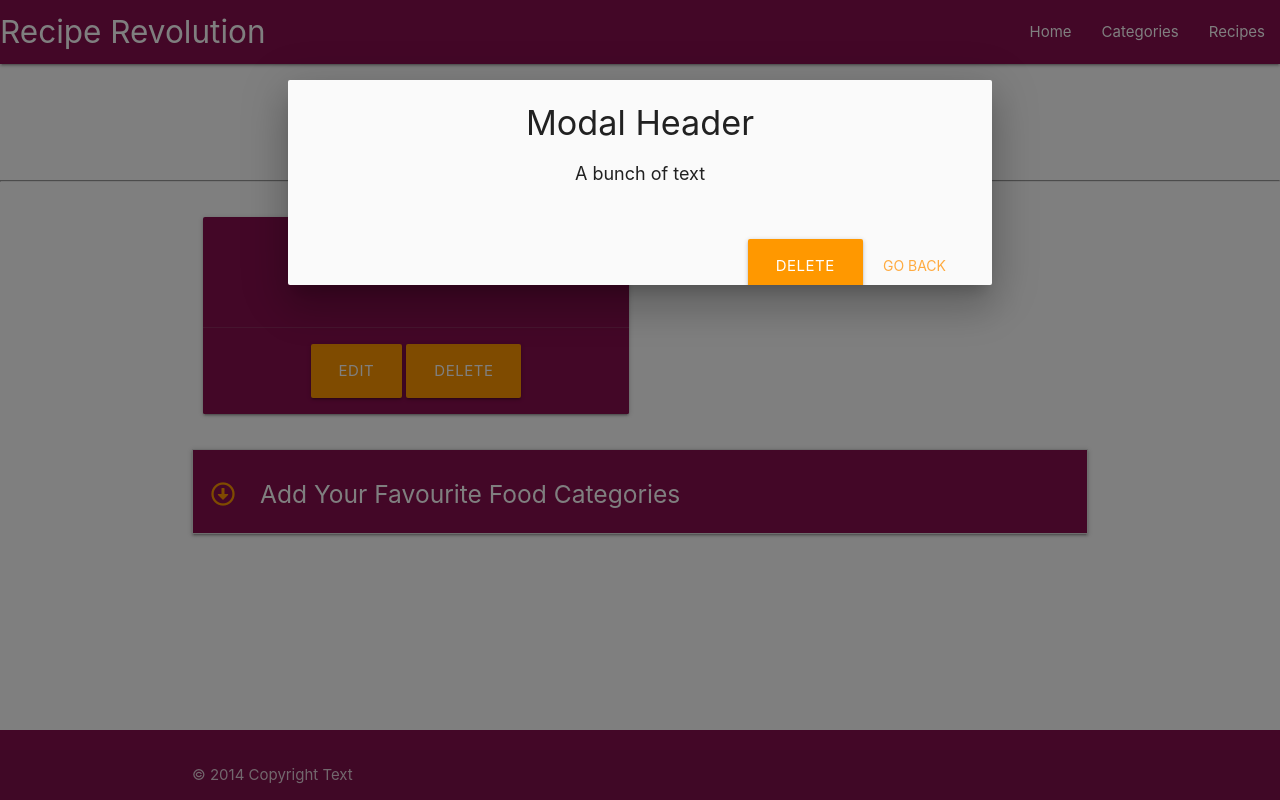
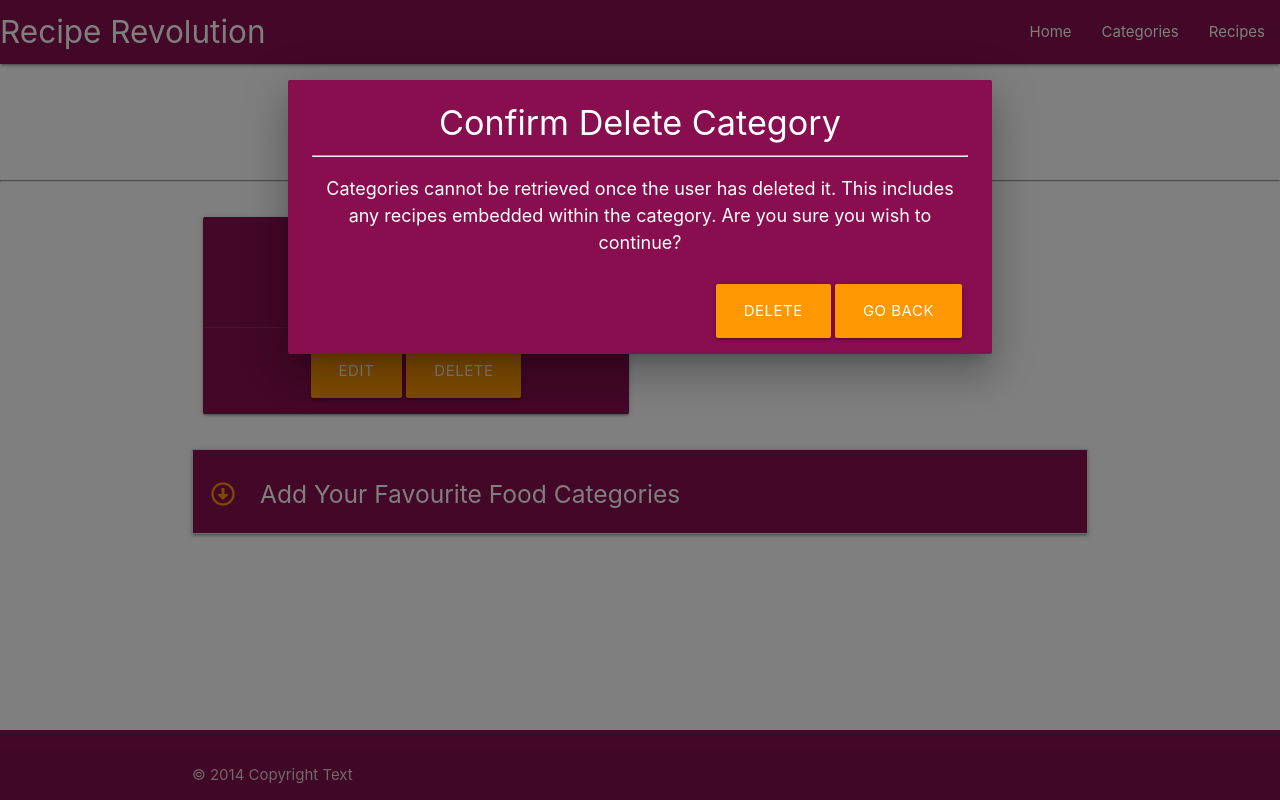
Before and after one commit to CassJBeckford/RecipeRevolution-mp3, a Flask app: page /categories in a window 1280 px wide, after a click on "DELETE". Run offline with Flask 3, Linux system fonts and the light colour scheme; tables that the repository leaves empty hold one stand-in row (values such as "Sample post").

Commit message:
style delete modal and add text

```diff
--- a/recipes/templates/categories.html
+++ b/recipes/templates/categories.html
@@ -20,15 +20,19 @@
                         <a class="btn-large orange modal-trigger waves-effect" href="#modal1-{{ category.id }}">DELETE</a>
 
                             <!-- Modal Structure -->
-                            <div id="modal1-{{ category.id }}" class="modal">
-                            <div class="modal-content">
-                                <h4>Modal Header</h4>
-                                <p>A bunch of text</p>
-                            </div>
-                            <div class="modal-footer">
-                                <a href="{{ url_for('delete_category', category_id=category.id) }}" class="waves-effect btn-large orange">DELETE</a>
-                                <a href="{{ url_for ('categories') }}" class="modal-close waves-effect waves-green btn-flat">GO BACK</a>
-                            </div>
+                            <div id="modal1-{{ category.id }}" class="modal pink darken-4">
+                                <div class="modal-content">
+                                    <h4 class="white-text">Confirm Delete Category</h4>
+                                    <hr>
+                                    <p class="white-text">
+                                        Categories cannot be retrieved once the user has deleted it.
+                                        This includes any recipes embedded within the category. Are you sure you wish to continue?
+                                    </p>
+                                    <div class="modal-footer pink darken-4">
+                                        <a href="{{ url_for('delete_category', category_id=category.id) }}" class="waves-effect btn-large orange">DELETE</a>
+                                        <a href="{{ url_for ('categories') }}" class="modal-close waves-effect btn-large orange">GO BACK</a>
+                                    </div>
+                                </div>
                             </div>
 
                     </div>
```
